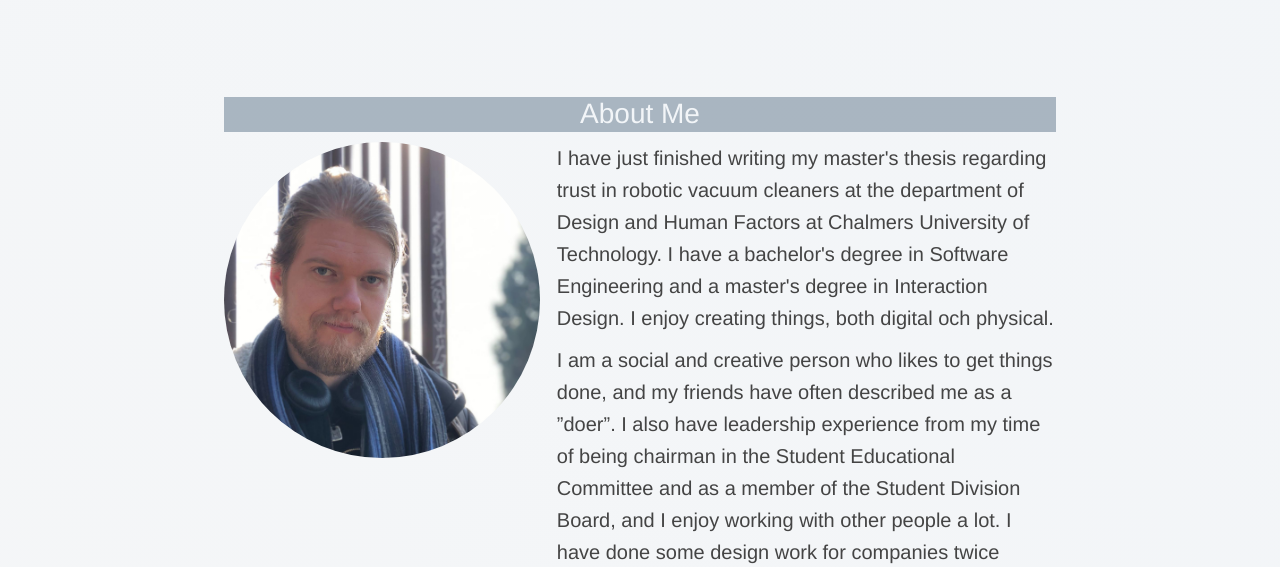
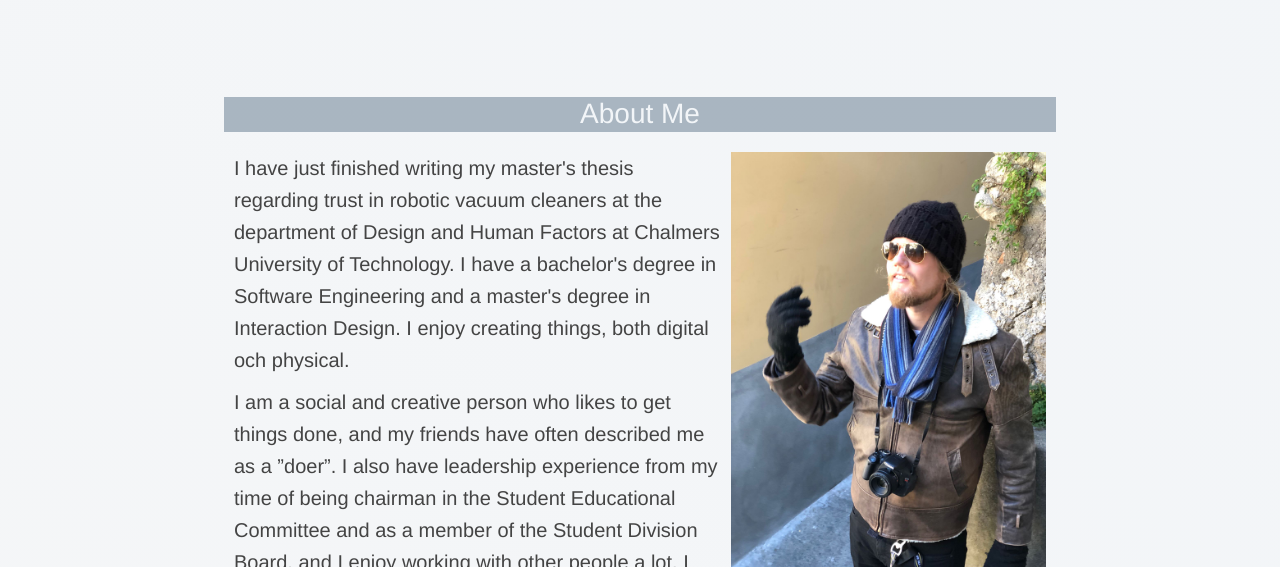
Before and after one commit to bbjorn/bbjorn.github.io, a plain HTML site: page aboutme.html in a window 1280 px wide. Shown: the part 233-800 px from the top of the page. Drawn offline with nearby package versions, Linux system fonts and the light colour scheme; a web font is replaced by a local one.

Commit message:
Add another photo of me

```diff
--- a/aboutme.html
+++ b/aboutme.html
@@ -34,11 +34,12 @@
 			<h2>About Me</h2>
 			<div class="about-me-grid-container">
 				<div>
-					<img src="img/VikingSquare.jpg" alt="A portrait of me" style="border-radius:50%; width:95%;  float: left; margin-right:15px;">
+					<p>I have just finished writing my master's thesis regarding trust in robotic vacuum cleaners at the department of Design and Human Factors at Chalmers University of Technology. I have a bachelor's degree in Software Engineering and a master's degree in Interaction Design. I enjoy creating things, both digital och physical. </p>
+					<p>I am a social and creative person who likes to get things done, and my friends have often described me as a ”doer”. I also have leadership experience from my time of being chairman in the Student Educational Committee and as a member of the Student Division Board, and I enjoy working with other people a lot. I have done some design work for companies twice through different courses at Chalmers and once as a part time job where I was coaching a fifth grade class during a design competition. </p>
+
 				</div>
 				<div>
-					<p>I have just finished writing my master's thesis regarding trust in robotic vacuum cleaners at the department of Design and Human Factors at Chalmers University of Technology. I have a bachelor's degree in Software Engineering and a master's degree in Interaction Design. I enjoy creating things, both digital och physical. </p>
-					<p>I am a social and creative person who likes to get things done, and my friends have often described me as a ”doer”. I also have leadership experience from my time of being chairman in the Student Educational Committee and as a member of the Student Division Board, and I enjoy working with other people a lot. I have done some design work for companies twice through different courses at Chalmers and once as a part time job where I was coaching a fifth grade class during a design competition. </p>
+					<img src="img/me.jpg" alt="A portrait of me" style="width:100%;">
 				</div>
 			</div>
 
--- a/stylesheet.css
+++ b/stylesheet.css
@@ -198,8 +198,16 @@ footer {
 
 .about-me-grid-container{
   display: grid;
-  grid-template-columns: 40% auto;
-  grid-template-areas: "intro-left intro-right";
+  grid-template-columns: 60% auto;
+  grid-template-areas: "aboutme-left aboutme-right";
+  grid-gap: 10px;
+  padding: 10px;
+}
+
+.aboutme-left { grid-area: intro-left; }
+
+.aboutme-right { grid-area: intro-right;
+
 }
 
 .pres-grid-container {
```
Also changed, not shown: index.html (+1 -1 lines), img/me.jpg (added).
